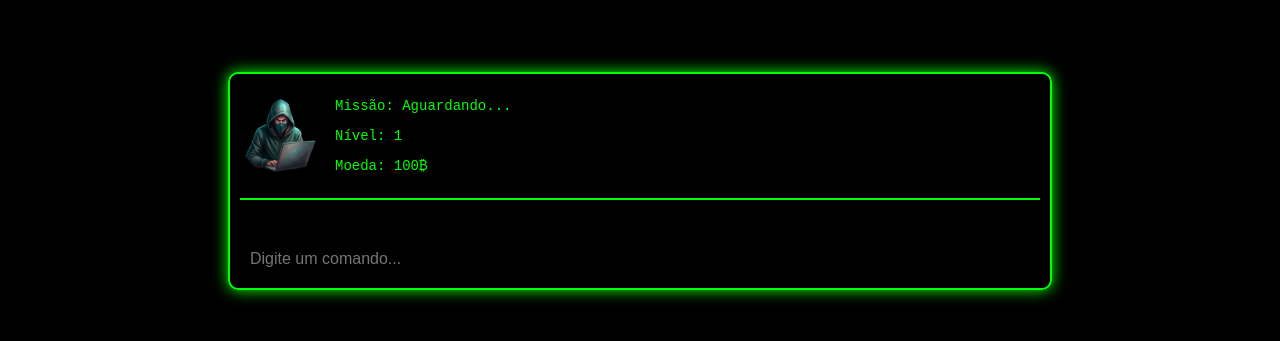
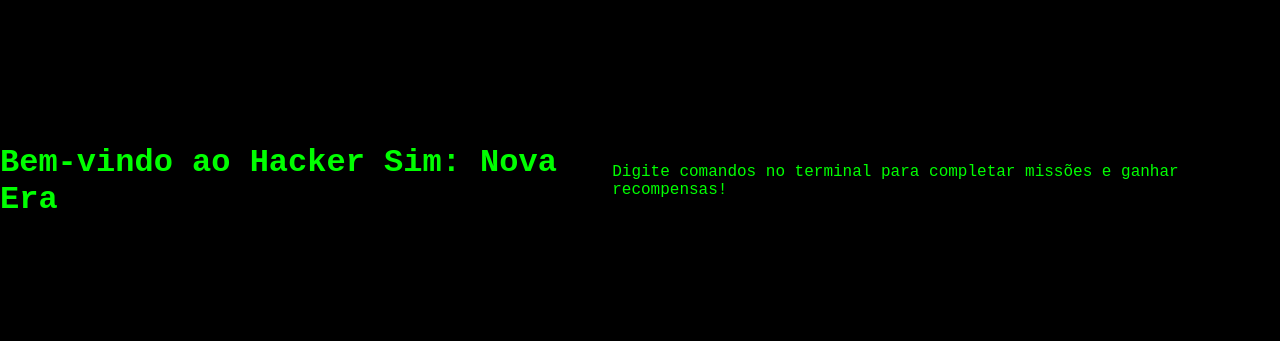
Before and after one commit to willisilva99/jogo-site, a plain HTML site: page index.html in a window 1280 px wide. Shown: the part 219-560 px from the top of the page. Drawn offline with Linux system fonts and the light colour scheme.

Commit message:
Update index.html

```diff
--- a/index.html
+++ b/index.html
@@ -1,26 +1,24 @@
 <!DOCTYPE html>
-<html lang="pt-br">
+<html lang="pt-BR">
 <head>
     <meta charset="UTF-8">
     <meta name="viewport" content="width=device-width, initial-scale=1.0">
     <title>Hacker Sim: Nova Era</title>
+
+    <!-- Favicon -->
+    <link rel="icon" href="favicon.ico" type="image/x-icon">
+
+    <!-- Estilo -->
     <link rel="stylesheet" href="style.css">
 </head>
 <body>
     <div id="game-container">
-        <div id="terminal">
-            <div id="header">
-                <img src="assets/images/hacker-avatar.png" alt="Avatar" id="avatar">
-                <div id="stats">
-                    <p>Missão: <span id="mission-name">Aguardando...</span></p>
-                    <p>Nível: <span id="level">1</span></p>
-                    <p>Moeda: <span id="coins">100</span>₿</p>
-                </div>
-            </div>
-            <div id="output"></div>
-            <input type="text" id="command-input" placeholder="Digite um comando..." autofocus>
-        </div>
+        <!-- O conteúdo do jogo será carregado pelo JavaScript -->
+        <h1>Bem-vindo ao Hacker Sim: Nova Era</h1>
+        <p>Digite comandos no terminal para completar missões e ganhar recompensas!</p>
     </div>
+
+    <!-- Scripts -->
     <script src="game.js"></script>
 </body>
 </html>
```
